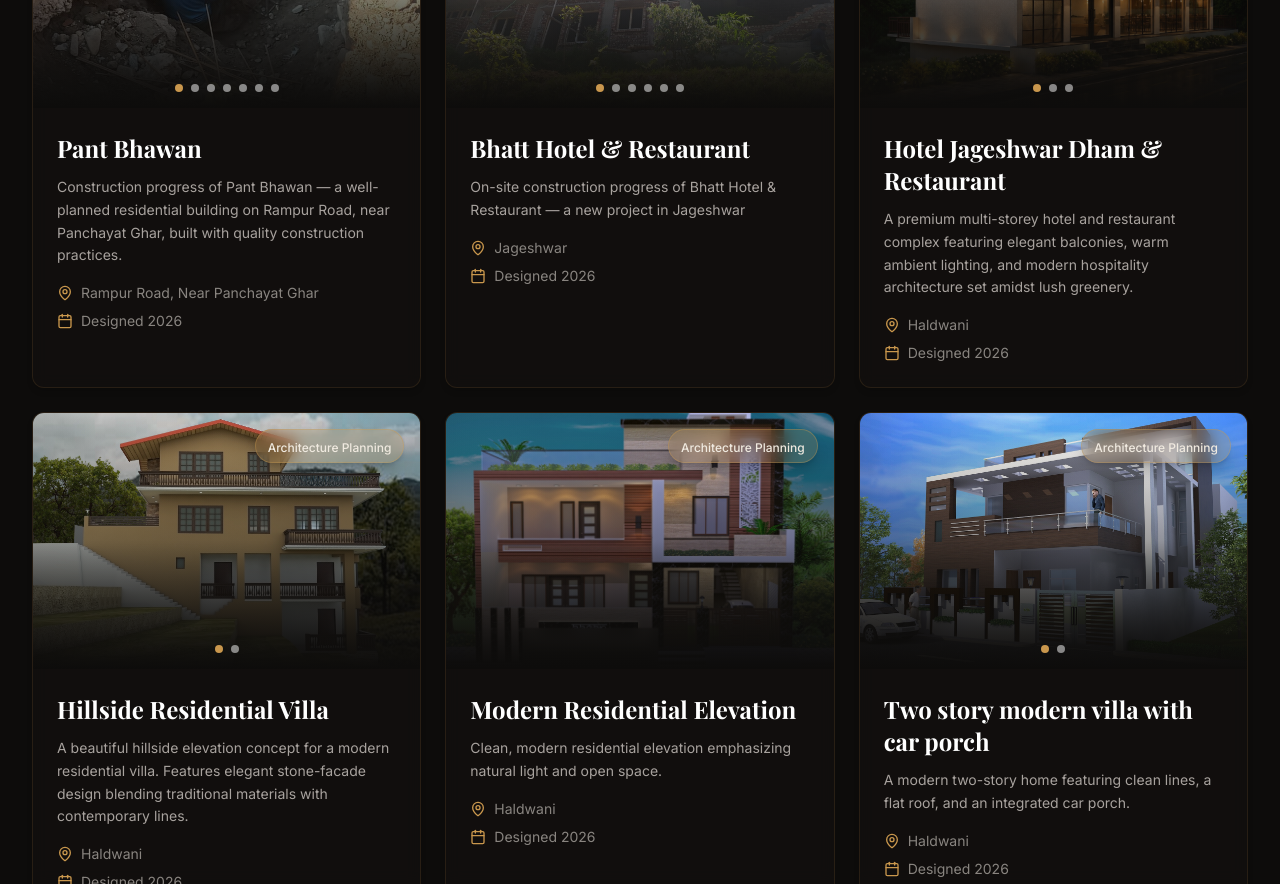
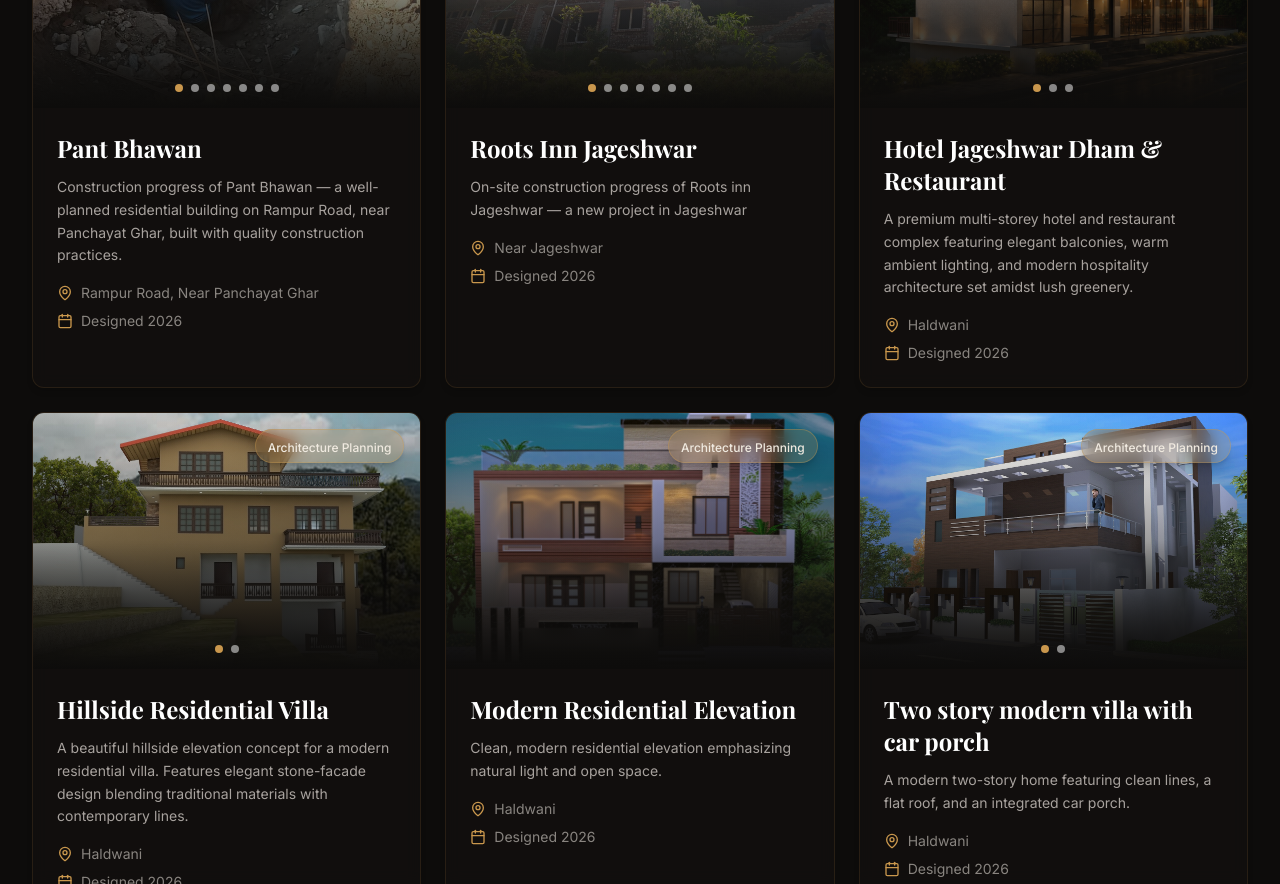
Before and after one commit to yogii2356/jad-construction, a React (Vite) app: page /projects in a window 1280 px wide. Shown: the part 1660-2544 px from the top of the page. Built offline with nearby package versions, Linux system fonts and the light colour scheme; a web font is replaced by a local one.

Commit message:
adding new photo

```diff
--- a/src/app/data/projectsData.ts
+++ b/src/app/data/projectsData.ts
@@ -41,6 +41,7 @@ import np03 from '../../assets/construction/WhatsApp Image 2026-09-07 at 11.15.2
 import np04 from '../../assets/construction/WhatsApp Image 2026-09-07 at 11.15.27.jpeg';
 import np05 from '../../assets/construction/WhatsApp Image 2026-09-07 at 11.15.28.jpeg';
 import np06 from '../../assets/construction/WhatsApp Image 2026-09-07 at 11.15.28 (1).jpeg';
+import np07 from '../../assets/construction/final_image.jpg';
 
 export interface ProjectItem {
   id: string;
@@ -103,12 +104,12 @@ export const projectsData: ProjectItem[] = [
   },
   {
     id: 'np-01',
-    title: 'Bhatt Hotel & Restaurant',
+    title: 'Roots Inn Jageshwar',
     category: 'Construction',
-    location: 'Jageshwar',
+    location: 'Near Jageshwar',
     year: '2026',
-    images: [np01, np02, np03, np04, np05, np06],
-    description: 'On-site construction progress of Bhatt Hotel & Restaurant — a new project in Jageshwar',
+    images: [np01, np02, np03, np04, np05, np06, np07],
+    description: 'On-site construction progress of Roots inn Jageshwar — a new project in Jageshwar',
   },
   {
     id: 'hjdr-01',
```
Also changed, not shown: src/assets/construction/final_image.jpg (added).
